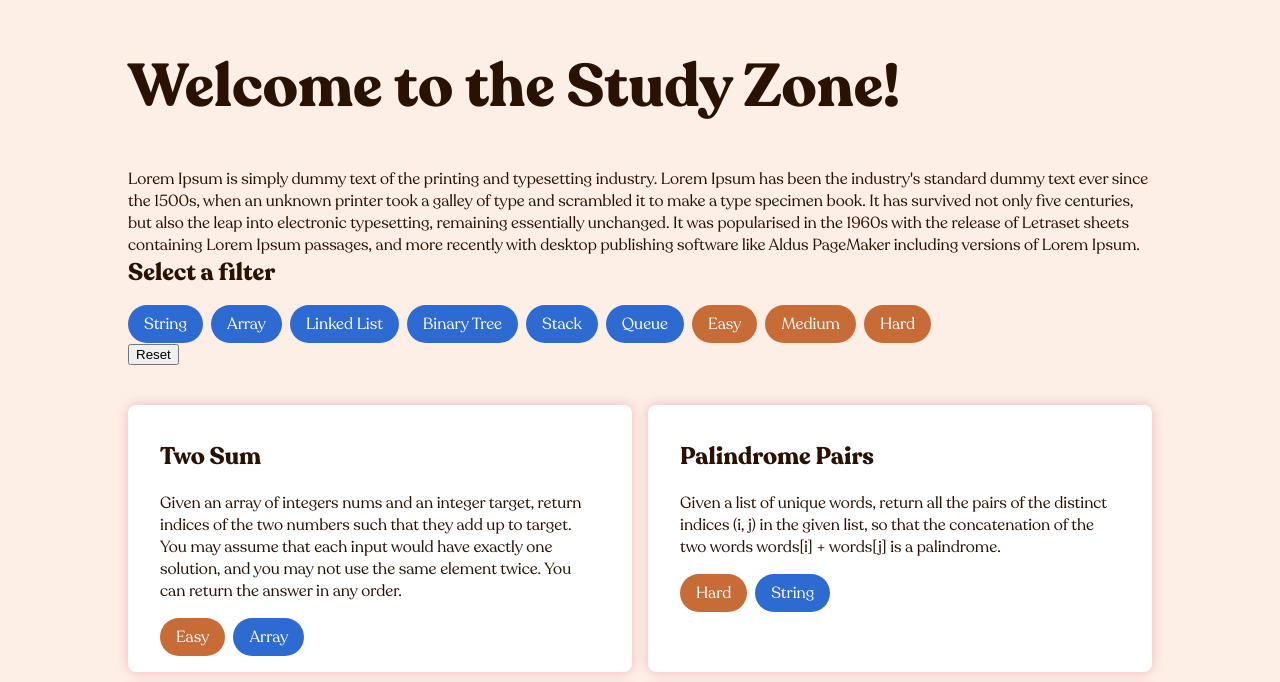
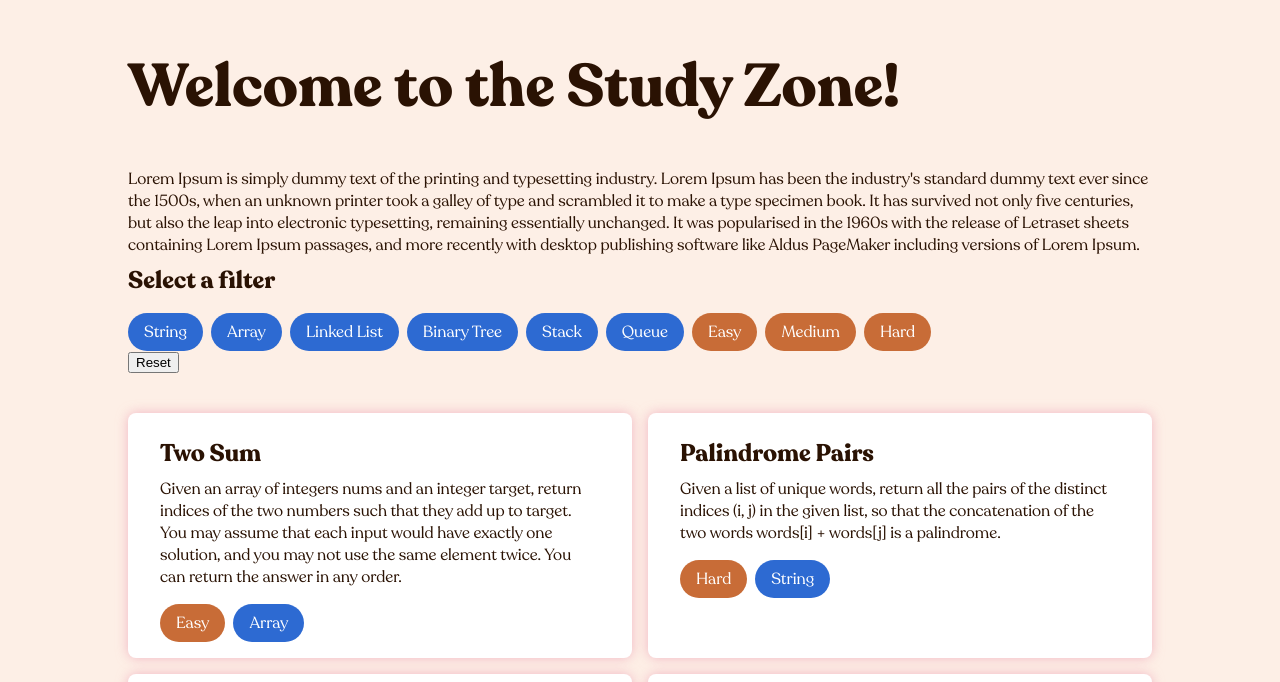
Before and after one commit to isabelxklee/the-study-zone, a React (Create React App) app: page / in a window 1280 px wide. Shown: the part 122-804 px from the top of the page. Built offline with nearby package versions, Linux system fonts and the light colour scheme.

Commit message:
updated H3, P, and Button styling

```diff
--- a/src/components/Card.jsx
+++ b/src/components/Card.jsx
@@ -5,19 +5,15 @@ import * as Global from "../styles";
 const Card = ({ algo }) => {
   return (
     <Styled.CardElement>
-      <h3>
+      <Global.H3>
         <Global.InternalLink to={`algorithms/${algo.id}`}>
           {algo.title}
         </Global.InternalLink>
-      </h3>
+      </Global.H3>
       <Global.P>{algo.description}</Global.P>
       <Global.TagsContainer>
-        <Global.Tag primary>
-          <Global.P>{algo.difficulty}</Global.P>
-        </Global.Tag>
-        <Global.Tag>
-          <Global.P>{algo.category}</Global.P>
-        </Global.Tag>
+        <Global.Tag primary>{algo.difficulty}</Global.Tag>
+        <Global.Tag>{algo.category}</Global.Tag>
       </Global.TagsContainer>
     </Styled.CardElement>
   );
--- a/src/styles.js
+++ b/src/styles.js
@@ -59,12 +59,13 @@ export const H1 = styled.h1`
 export const H3 = styled.h3`
   font-size: 24px;
   font-weight: 600;
-  margin: 0;
+  margin: 8px 0;
 `;
 
 export const P = styled.p`
   margin: 0;
   font-size: 16px;
+  margin: 8px 0;
 `;
 
 export const InternalLink = styled(Link)`
```
